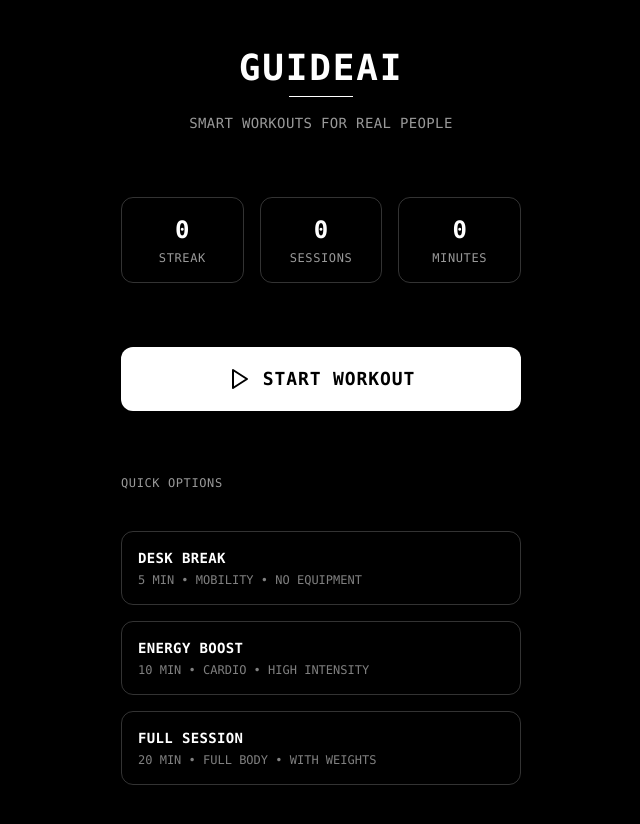
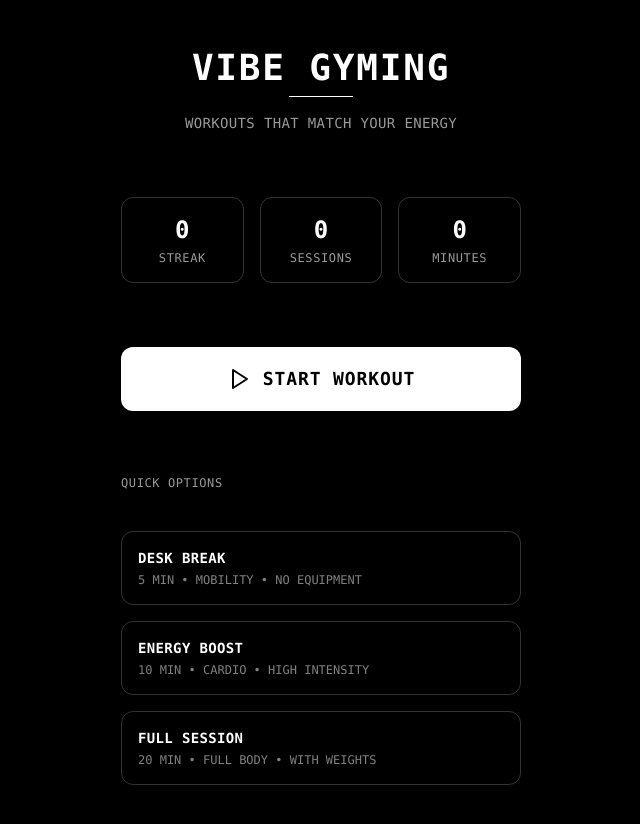
Before and after one commit to derrickevans-hub/gymvibing, a React (Vite) app: page / in a window 1280 px wide. Shown: the top 824 px of the page, without its empty margins (319-959 px from the left). Built offline with nearby package versions, Linux system fonts and the light colour scheme; the HTML template or start-up script is replaced by a standard one.

Commit message:
Code edited in Lovable Code Editor

```diff
--- a/src/pages/Index.tsx
+++ b/src/pages/Index.tsx
@@ -50,7 +50,7 @@ const Index = () => {
 
   // Load user stats from localStorage
   useEffect(() => {
-    const savedStats = localStorage.getItem('guideai-stats');
+    const savedStats = localStorage.getItem('vibe-gyming-stats');
     if (savedStats) {
       setUserStats(JSON.parse(savedStats));
     }
@@ -60,7 +60,7 @@ const Index = () => {
   const updateStats = (newStats: Partial<UserStats>) => {
     const updated = { ...userStats, ...newStats };
     setUserStats(updated);
-    localStorage.setItem('guideai-stats', JSON.stringify(updated));
+    localStorage.setItem('vibe-gyming-stats', JSON.stringify(updated));
   };
 
   const generateWorkout = () => {
@@ -298,9 +298,9 @@ const Index = () => {
       <div className="max-w-md mx-auto px-6 py-12">
         {/* Header */}
         <div className="mb-16 text-center">
-          <h1 className="text-4xl font-bold tracking-wider mb-2">GUIDEAI</h1>
+          <h1 className="text-4xl font-bold tracking-wider mb-2">VIBE GYMING</h1>
           <div className="w-16 h-px bg-white mx-auto mb-4"></div>
-          <p className="text-white/60 text-sm tracking-wide">SMART WORKOUTS FOR REAL PEOPLE</p>
+          <p className="text-white/60 text-sm tracking-wide">WORKOUTS THAT MATCH YOUR ENERGY</p>
         </div>
 
         {/* Stats */}
```
